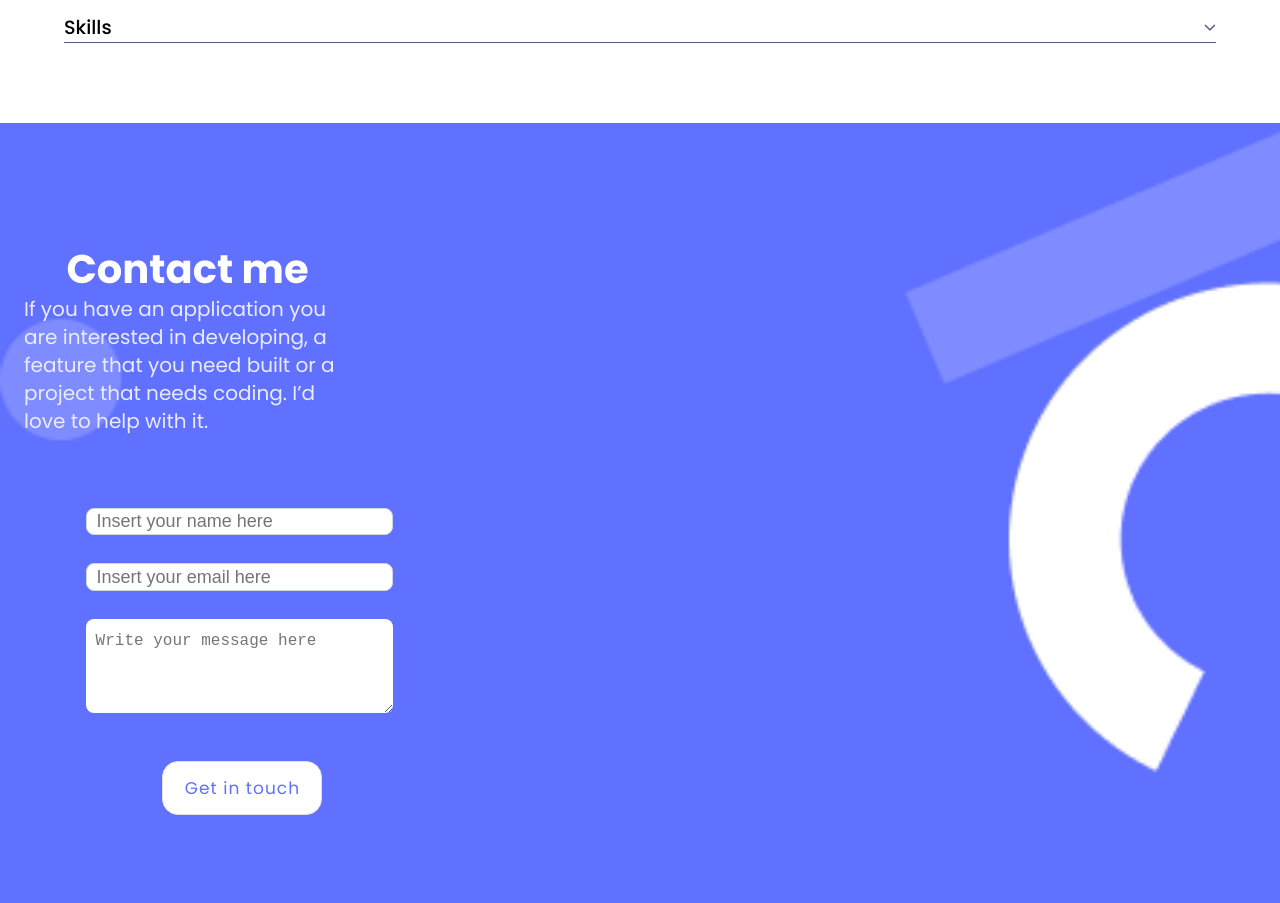
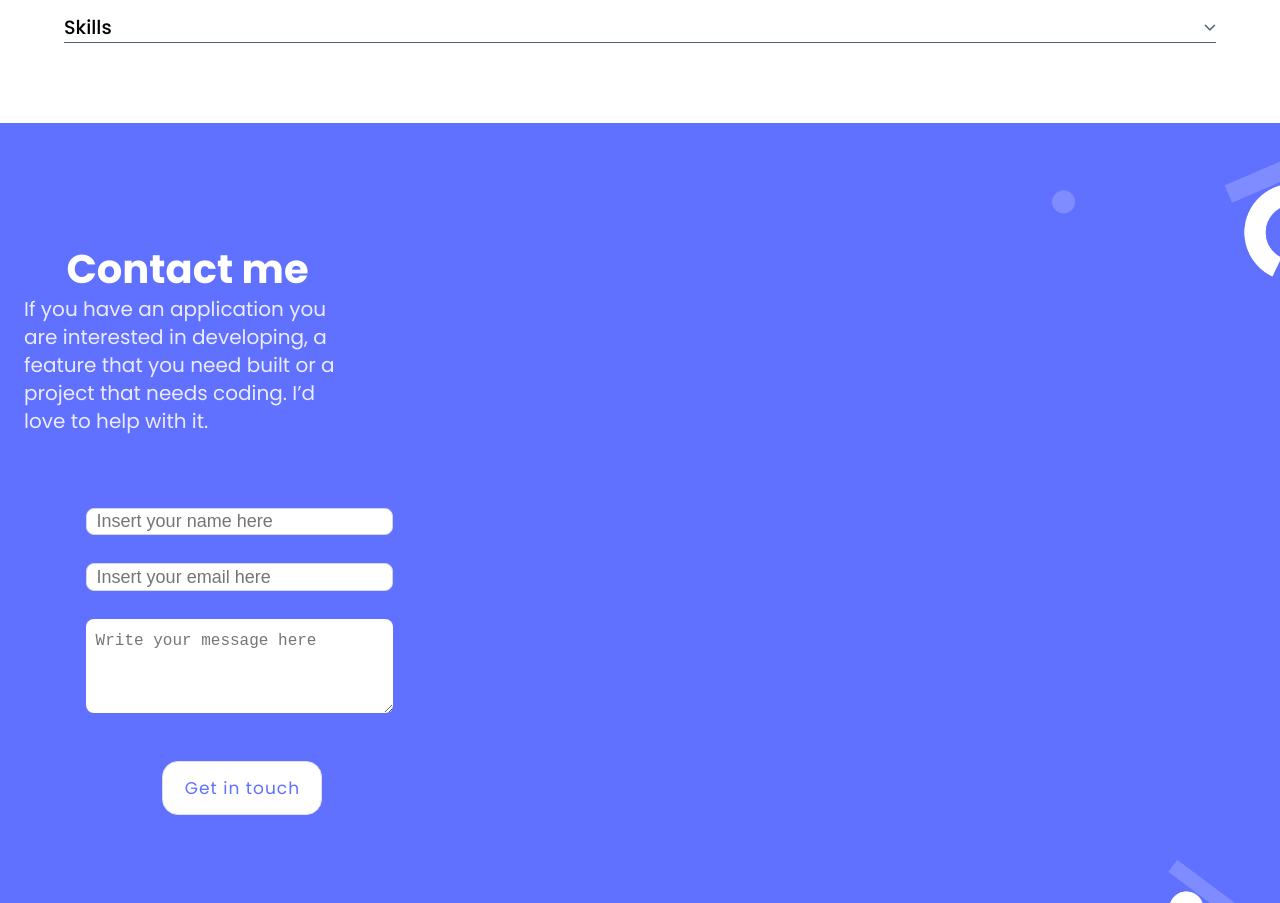
Before and after one commit to Eugeneiyukhun/Setup-And-Mobile-first, a website: page index.html in a window 1280 px wide. Shown: the part 6220-7123 px from the top of the page. Drawn offline with Linux system fonts and the light colour scheme.

Commit message:
modified the background image position

```diff
--- a/styles.css
+++ b/styles.css
@@ -503,7 +503,9 @@ form input[type="submit"]:hover {
   font-style: normal;
   background-image: url("./image/contact\ form\ shapes-mobile@2x.png");
   background-color: #6070ff;
-  background-size: cover;
+  background-size: contain;
+  background-repeat: no-repeat;
+  background-position: bottom -30px right -16px;
 }
 
 .paragraph {
```
